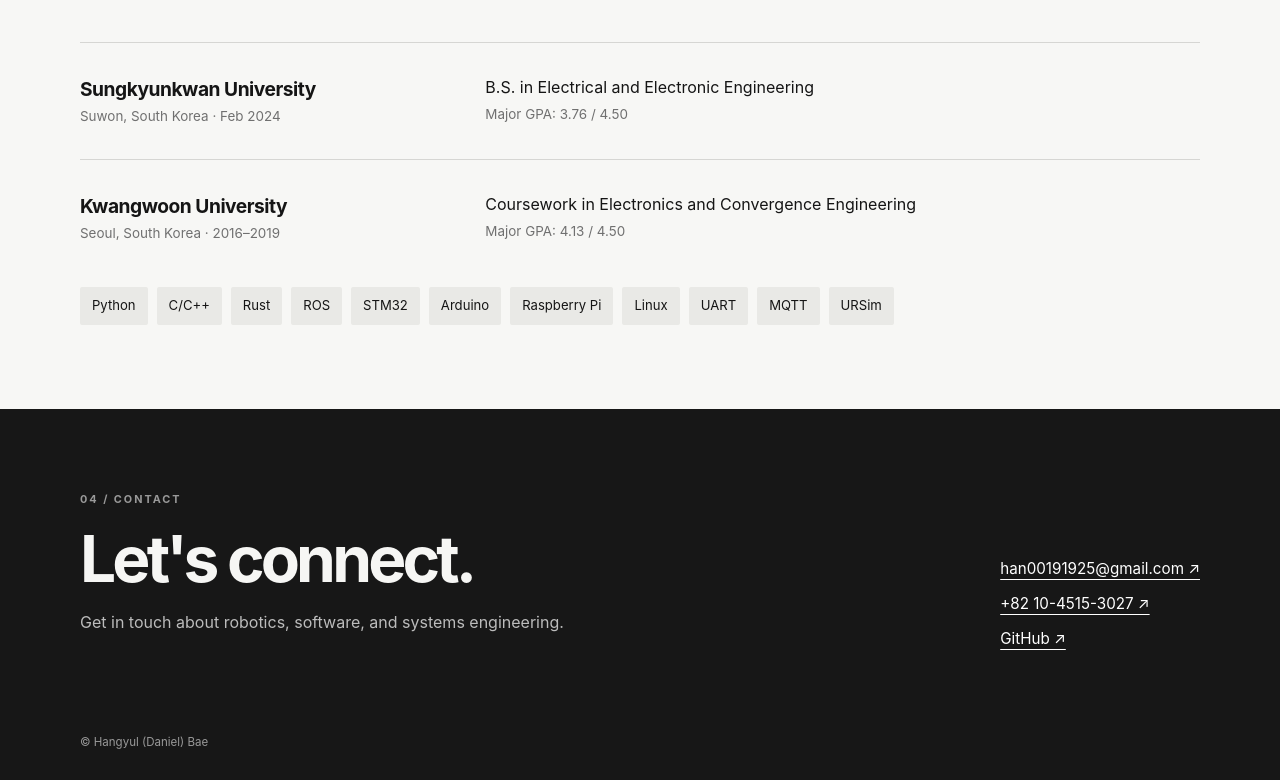
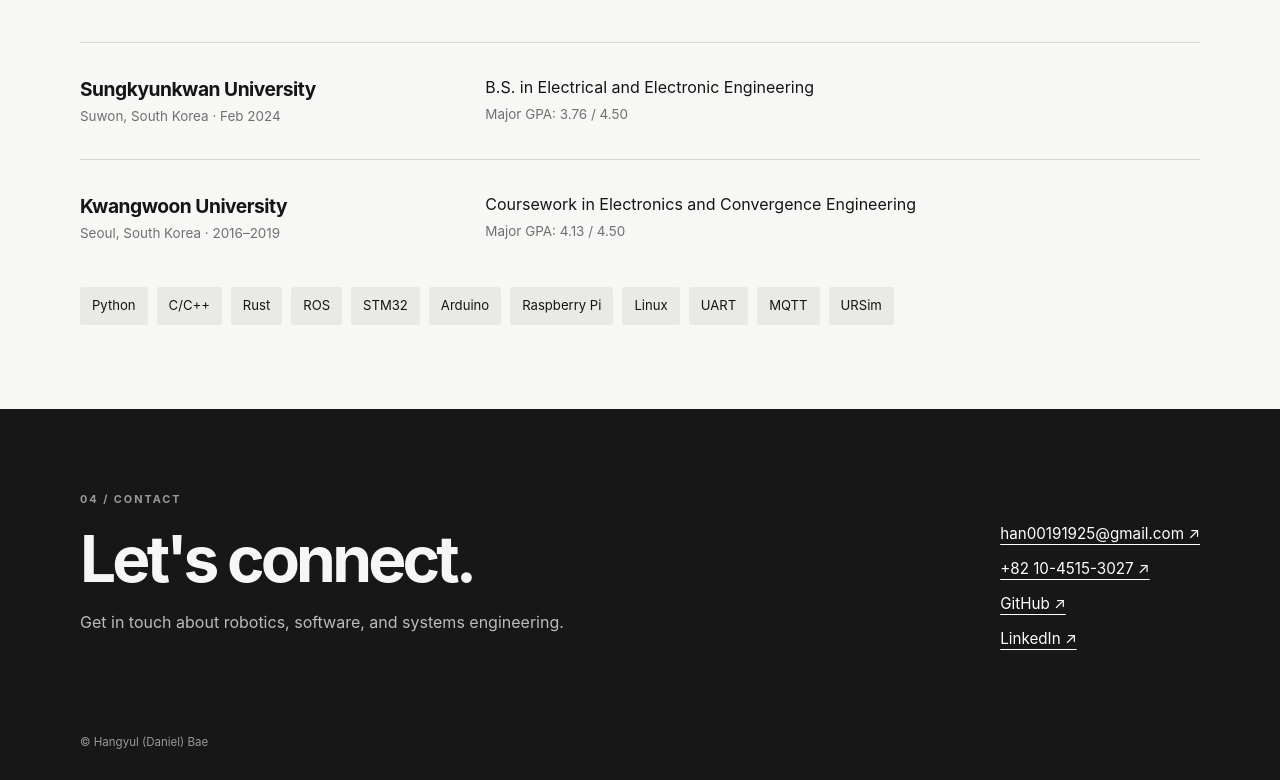
Before and after one commit to Daniel-BHG/Daniel-BHG.github.io, a plain HTML site: page index.html in a window 1280 px wide. Shown: the part 2486-3266 px from the top of the page. Drawn offline with Linux system fonts and the light colour scheme.

Commit message:
Add LinkedIn contact link

```diff
--- a/index.html
+++ b/index.html
@@ -10,4 +10,4 @@
 <section class="section wrap" id="experience"><div class="sectionhead"><div><div class="eyebrow">01 / Experience</div><h2>Building reliability.</h2></div><p>Connecting software, hardware, and field operations to help robotic systems perform in production.</p></div><article class="entry"><div><h3>OSARO</h3><div class="meta">Jun 2024 – Present<br>South Korea · U.S. site support</div></div><div><h4>System Solutions Engineer <span class="meta">· Apr 2026 – Present</span><br>Solutions Support Engineer <span class="meta">· Previously</span></h4><ul><li>Analyzed robot-cycle logs and supported sequence and parameter optimization, contributing to an increase in throughput from 230 to 300 units per hour.</li><li>Investigated a persistent system stall and worked with the machine-learning team to resolve a grasp-point generation issue.</li><li>Built tools for log parsing, retrieval of video around errors, and labeling to support troubleshooting and model evaluation.</li><li>Developed object-dimension-based rejection features, retry logic, and light-gate debouncing for robotic auto-bagging systems.</li><li>Tuned an auto-bagging system using smaller polybags, achieving an error rate below 1% without additional hardware investment.</li><li>Created troubleshooting guides and trained field engineers; supported U.S. customer sites remotely and on-site.</li></ul></div></article></section>
 <section class="section wrap" id="projects"><div class="sectionhead"><div><div class="eyebrow">02 / Selected projects</div><h2>Hands-on robotics.</h2></div><p>Projects spanning embedded control, sensor integration, and remote operation.</p></div><div class="projects"><article class="project"><div class="num">01 / 2023–2024</div><h3>Mobile manipulation</h3><p>Implemented STM32 control for four BLDC and four servo motors. Designed a ROS architecture integrating camera, infrared, and time-of-flight sensors with a robot arm.</p><div class="eyebrow">STM32 · ROS · Sensors</div></article><article class="project"><div class="num">02 / 2023</div><h3>Remote robot arm control</h3><p>Worked independently with an industry partner on Python/MQTT-based robot-arm and I/O control in URSim, and logged real-time coordinates to CSV.</p><div class="eyebrow">Python · MQTT · URSim</div></article><article class="project"><div class="num">03 / 2023</div><h3>Autonomous driving capstone</h3><p>Reconfigured a model vehicle for Arduino Mega control and implemented motor control and camera-based line following.</p><div class="eyebrow">Arduino · C/C++ · Vision</div></article></div></section>
 <section class="section wrap" id="education"><div class="sectionhead"><div><div class="eyebrow">03 / Background</div><h2>Education & skills.</h2></div><p>A foundation in electrical engineering, embedded systems, and practical robotics.</p></div><article class="entry"><div><h3>Sungkyunkwan University</h3><div class="meta">Suwon, South Korea · Feb 2024</div></div><div>B.S. in Electrical and Electronic Engineering<br><span class="meta">Major GPA: 3.76 / 4.50</span></div></article><article class="entry"><div><h3>Kwangwoon University</h3><div class="meta">Seoul, South Korea · 2016–2019</div></div><div>Coursework in Electronics and Convergence Engineering<br><span class="meta">Major GPA: 4.13 / 4.50</span></div></article><div class="skills" aria-label="Technical skills"><span>Python</span><span>C/C++</span><span>Rust</span><span>ROS</span><span>STM32</span><span>Arduino</span><span>Raspberry Pi</span><span>Linux</span><span>UART</span><span>MQTT</span><span>URSim</span></div></section>
-<section class="contact" id="contact"><div class="wrap"><div><div class="eyebrow" style="color:#999">04 / Contact</div><h2>Let's connect.</h2><p>Get in touch about robotics, software, and systems engineering.</p></div><div class="contact-links"><a href="mailto:han00191925@gmail.com">han00191925@gmail.com ↗</a><a href="tel:+821045153027">+82 10-4515-3027 ↗</a><a href="https://github.com/Daniel-BHG">GitHub ↗</a></div></div></section></main><footer><div class="wrap">© Hangyul (Daniel) Bae</div></footer></body></html>
+<section class="contact" id="contact"><div class="wrap"><div><div class="eyebrow" style="color:#999">04 / Contact</div><h2>Let's connect.</h2><p>Get in touch about robotics, software, and systems engineering.</p></div><div class="contact-links"><a href="mailto:han00191925@gmail.com">han00191925@gmail.com ↗</a><a href="tel:+821045153027">+82 10-4515-3027 ↗</a><a href="https://github.com/Daniel-BHG">GitHub ↗</a><a href="https://www.linkedin.com/in/daniel-bae-68aa1a230/?locale=ko">LinkedIn ↗</a></div></div></section></main><footer><div class="wrap">© Hangyul (Daniel) Bae</div></footer></body></html>
```
